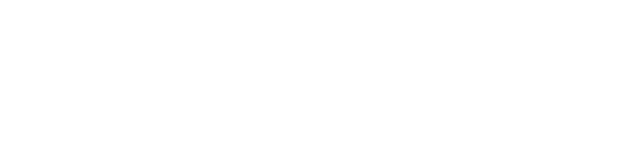
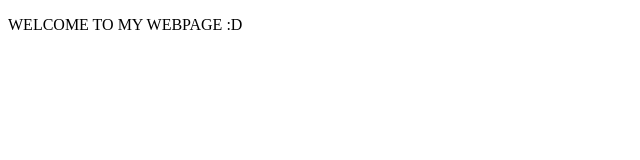
Before and after one commit to MESAresearch/test, a plain HTML site: page public/index.html in a window 1280 px wide. Shown: the whole page, without its empty margins (0-640 px from the left). Drawn offline with Linux system fonts and the light colour scheme.

Commit message:
Update index.html

```diff
--- a/public/index.html
+++ b/public/index.html
@@ -6,7 +6,7 @@
   </head>
   <body>
 
-
+    <p>WELCOME TO MY WEBPAGE :D</p>
 
   </body>
 </html>
```
